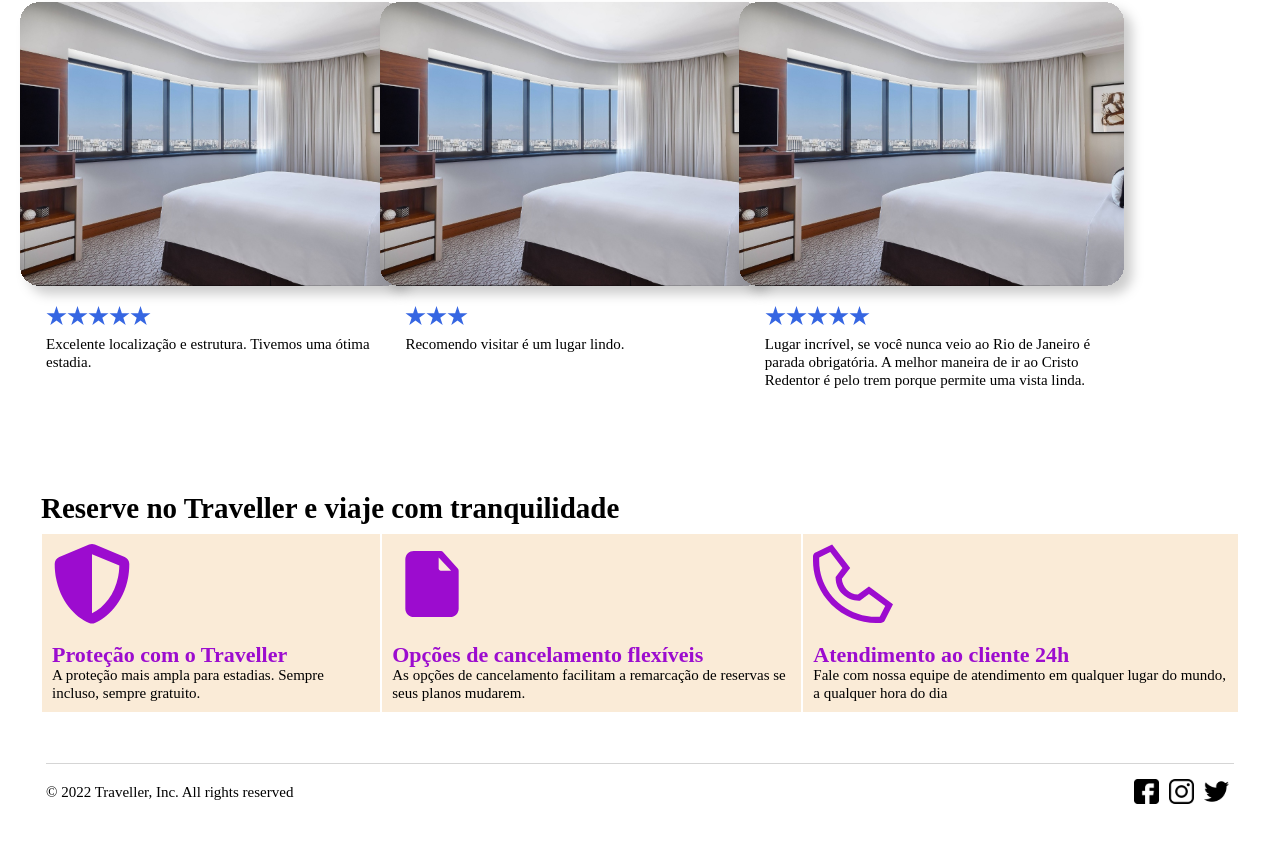
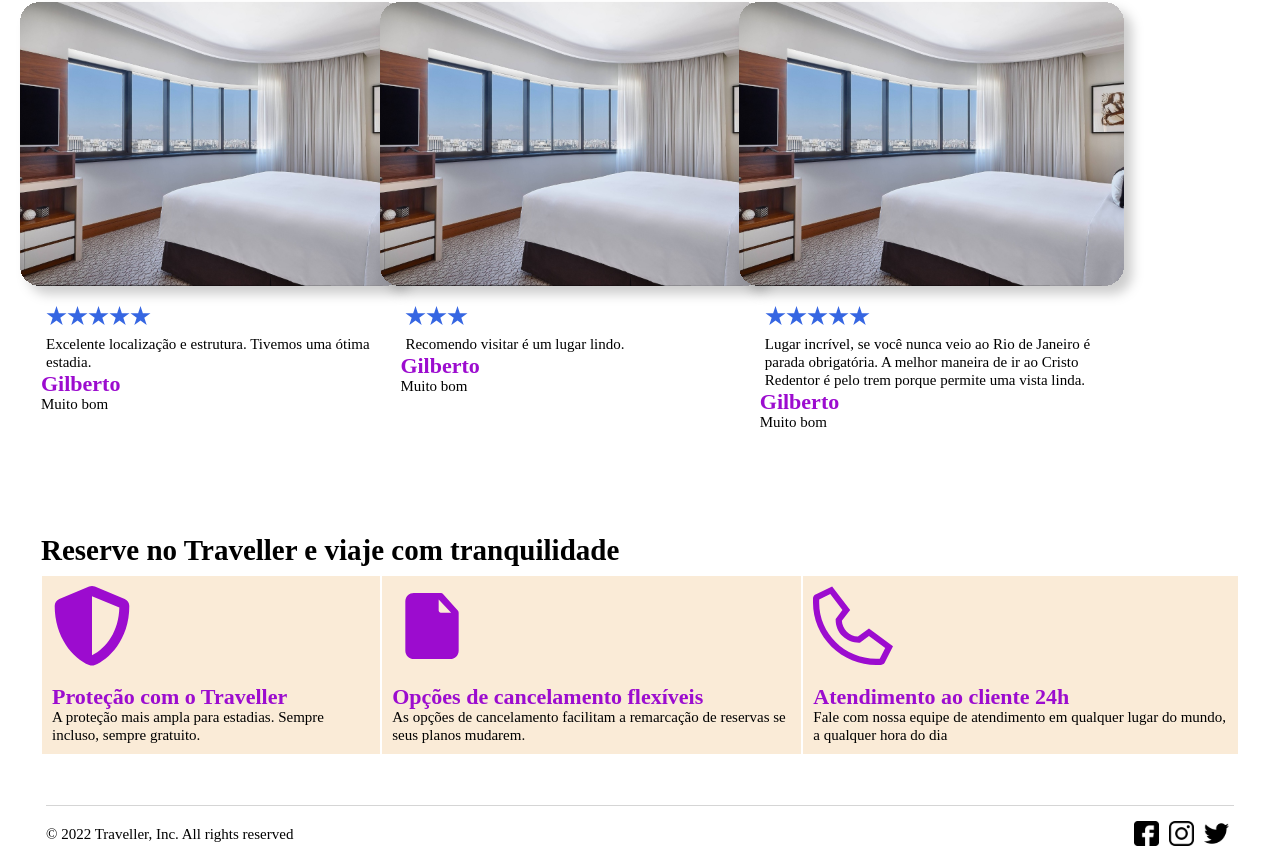
Before and after one commit to abigailmvlima/traveller-final, a React (Create React App) app: page / in a window 1280 px wide. Shown: the part 947-1798 px from the top of the page. Before the commit the page ends 1756 px from the top, so only its background shows below. Built offline with nearby package versions, Linux system fonts and the light colour scheme.

Commit message:
adicionando arquivos

```diff
--- /dev/null
+++ b/src/components/CardAssessment/index.tsx
@@ -0,0 +1,21 @@
+import Imge from '../imge';
+
+import * as St from './styles';
+import { TAssessment } from '../../types/TAssessment';
+
+type propState = {
+  data: TAssessment;
+};
+const CardAssessment = ({ data }: propState) => {
+  return (
+    <St.Container>
+      <St.Icon>
+        <Imge src={data.foto} alt={''} />
+      </St.Icon>
+      <St.Name>{data.name}</St.Name>
+      <St.Description>{data.description}</St.Description>
+    </St.Container>
+  );
+};
+
+export default CardAssessment;
--- /dev/null
+++ b/src/components/CardAssessment/styles.ts
@@ -0,0 +1,56 @@
+import styled, { css } from 'styled-components';
+
+export const Container = styled.div`
+  display: flex;
+  flex-direction: column;
+`;
+
+export const Contents = styled.div`
+  display: flex;
+  flex-direction: row;
+`;
+
+export const Row = styled.div`
+  display: flex;
+  flex-direction: column;
+`;
+
+export const Icon = styled.div`
+  display: flex;
+  flex-direction: column;
+  justify-content: flex-start;
+  background-color: antiquewhite;
+  margin: 1px;
+`;
+
+export const Image = styled.div`
+  display: flex;
+  height: 100px;
+  margin-left: 10px;
+`;
+
+export const IconText = styled.div`
+  display: flex;
+  flex-direction: column;
+  margin: 10px;
+`;
+
+export const Name = styled.div`
+  display: flex;
+  font-family: 'Montserrat';
+  font-style: normal;
+  font-weight: 700;
+  font-size: 22px;
+  line-height: 22px;
+  color: #9c0ccf;
+`;
+
+export const Description = styled.div`
+  display: flex;
+  font-family: 'Montserrat';
+  font-style: normal;
+  font-weight: 400;
+  font-size: 15px;
+  line-height: 18px;
+  color: #000000;
+`;
--- a/src/components/cardHome/index.tsx
+++ b/src/components/cardHome/index.tsx
@@ -1,38 +1,39 @@
-import Imge from "../imge";
-import * as St from "./styles";
-import SVG from '../../assets/svg'
-
+import Imge from '../imge';
+import * as St from './styles';
+import SVG from '../../assets/svg';
+import { TAssessment } from '../../types/TAssessment';
+import CardAssessment from '../CardAssessment';
 
 type propState = {
   title?: string;
   stars: number;
-
+  assessments: TAssessment[];
 };
 
-const CardHome = ({ title, stars }: propState) => {
-
+const CardHome = ({ title, stars, assessments }: propState) => {
   const loadStar = () => {
-    const comp = []
+    const comp = [];
     for (let i = 0; i < stars; i++) {
       comp.push(
         <St.StarImage>
           <Imge src={SVG.starSVG} alt={''} />
         </St.StarImage>
-      )
+      );
     }
-    return comp
-  }
+    return comp;
+  };
 
   return (
     <St.Container>
       <St.Image>
         <Imge src={SVG.blueMorumbiSVG} alt={''} />
       </St.Image>
-      <St.Stars>
-        {loadStar()}
-      </St.Stars>
+      <St.Stars>{loadStar()}</St.Stars>
       <St.Title>{title}</St.Title>
       <St.Assessments>
+        {assessments.map((assessment: TAssessment) => (
+          <CardAssessment data={assessment} />
+        ))}
       </St.Assessments>
     </St.Container>
   );
--- /dev/null
+++ b/src/types/TAssessment.ts
@@ -0,0 +1,5 @@
+export type TAssessment = {
+  name: string;
+  foto: string;
+  description: string;
+};
--- /dev/null
+++ b/src/types/TCardHome.ts
@@ -0,0 +1,7 @@
+import { TAssessment } from './TAssessment';
+
+export type TCardHome = {
+  title: string;
+  stars: number;
+  assessments: TAssessment[];
+};
--- a/src/views/inicioView/index.tsx
+++ b/src/views/inicioView/index.tsx
@@ -5,22 +5,41 @@ import InfoSeguranca from '../../components/infoSeguranca';
 import MenuSuperior from '../../components/menuSuperior';
 import Rodape from '../../components/rodape';
 import TituloPadrao from '../../components/tituloPadrao';
+import { TCardHome } from '../../types/TCardHome';
 import * as St from './styles';
 
 export default () => {
-  const listCards = [
+  const listCards: TCardHome[] = [
     {
       title: 'Excelente localização e estrutura. Tivemos uma ótima estadia.',
       stars: 5,
+      assessments: [
+        {
+          name: 'Gilberto',
+          description: 'Muito bom',
+        },
+      ],
     },
     {
       title: 'Recomendo visitar é um lugar lindo.',
       stars: 3,
+      assessments: [
+        {
+          name: 'Gilberto',
+          description: 'Muito bom',
+        },
+      ],
     },
     {
       title:
         'Lugar incrível, se você nunca veio ao Rio de Janeiro é parada obrigatória. A melhor maneira de ir ao Cristo Redentor é pelo trem porque permite uma vista linda.',
       stars: 5,
+      assessments: [
+        {
+          name: 'Gilberto',
+          description: 'Muito bom',
+        },
+      ],
     },
   ];
 
@@ -39,7 +58,7 @@ export default () => {
       </St.Row>
       <St.Cards>
         {listCards.map((card) => (
-          <CardHome stars={card.stars} title={card.title} />
+          <CardHome stars={card.stars} title={card.title} assessments={card.assessments} />
         ))}
       </St.Cards>
       <St.Risco />
```
